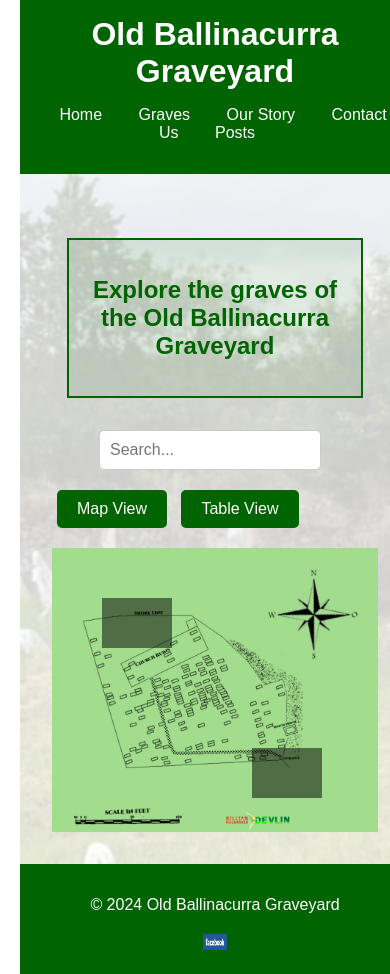
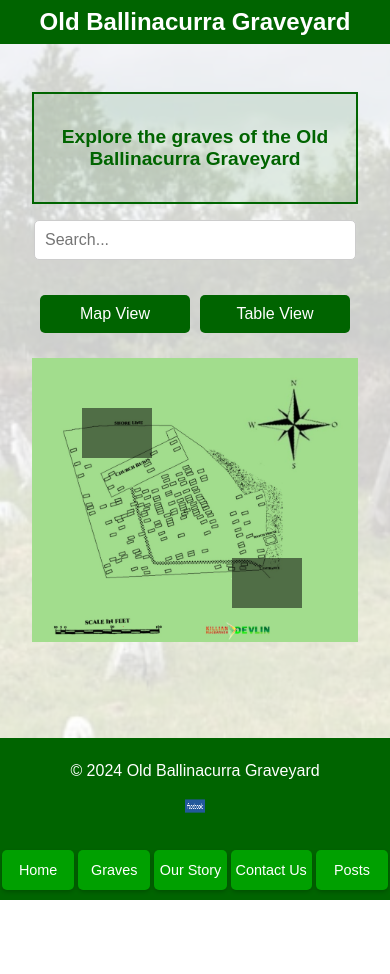
Before and after one commit to duinneacha/Old-Ballinacurra-Graveyard, a Jekyll site: the page built from graves.markdown, in a window 390 px wide. Built offline with Jekyll 4.4.1, drawn with Linux system fonts in a browser that asks for light colours; after the commit the page ends 900 px from its top, so only the background shows below that.

Commit message:
chore: Update homepage layout and styling for mobile

```diff
--- a/assets/css/styles.css
+++ b/assets/css/styles.css
@@ -4,7 +4,7 @@ html, body {
     margin: 0;
     padding: 0;
     font-family: Arial, sans-serif;
-    background-color: #ffffff; /* White background */
+    background-color: #ffffff;
 }
 
 body {
@@ -21,10 +21,10 @@ body {
 
 /* Container Styles */
 .container {
-    max-width: var(--container-max-width); /* Use CSS variable for max-width */
-    width: 100%; /* Ensure the container takes full width up to the max-width */
+    max-width: var(--container-max-width);
+    width: 100%;
     margin: 0 auto;
-    padding: 0 var(--container-padding); /* Use CSS variable for padding */
+    padding: 0 var(--container-padding);
     flex: 1;
     display: flex;
     flex-direction: column;
@@ -32,15 +32,15 @@ body {
 
 /* Header and Footer Styles */
 header, footer {
-    background: #006400; /* Dark Green */
-    color: #ffffff; /* White text */
+    background: #006400;
+    color: #ffffff;
     padding: 1rem;
     text-align: center;
 }
 
 header h1 {
-    margin: 0; /* Ensure there is no margin around the header title */
-    font-size: 2rem; /* Adjust font size as needed */
+    margin: 0;
+    font-size: 2rem;
 }
 
 /* Navigation Styles */
@@ -55,7 +55,7 @@ nav ul li {
 }
 
 nav ul li a {
-    color: #ffffff; /* White links */
+    color: #ffffff;
     text-decoration: none;
 }
 
@@ -65,14 +65,13 @@ nav ul li a:hover {
 
 /* Welcome Banner Styles */
 .welcome-banner {
-    border: 2px solid #006400; /* Dark Green border */
+    border: 2px solid #006400;
     padding: 1rem;
     margin: 2rem auto;
     text-align: center;
-    max-width: 80%; /* Limit the width of the banner */
-    background-color: rgba(0, 100, 0, 0.1); /* Light green background */
+    max-width: 80%;
+    background-color: rgba(0, 100, 0, 0.1);
 }
-
 
 /* Footer Social Buttons */
 .social-buttons a {
@@ -83,3 +82,122 @@ nav ul li a:hover {
     width: 24px;
     height: 24px;
 }
+
+/* Ensure images are responsive */
+img {
+    max-width: 100%;
+    height: auto;
+}
+
+/* Main content styles */
+main {
+    flex: 1;
+    padding: 2rem;
+    color: #006400;
+    background: url('{{ "/assets/imgs/churchruin.png" | relative_url }}') no-repeat center center;
+    background-size: cover;
+    position: relative;
+}
+
+main::before {
+    content: "";
+    position: absolute;
+    top: 0;
+    left: 0;
+    right: 0;
+    bottom: 0;
+    background: rgba(255, 255, 255, 0.8);
+    z-index: 1;
+}
+
+main > * {
+    position: relative;
+    z-index: 2;
+}
+
+/* Responsive styles */
+@media screen and (max-width: 768px) {
+    /* Container adjustments */
+    .container {
+        padding: 0;
+    }
+
+    /* Header adjustments */
+    header {
+        padding: 0.5rem;
+    }
+
+    header h1 {
+        font-size: 1.5rem;
+    }
+
+    /* Navigation adjustments for mobile */
+    nav {
+        position: fixed;
+        bottom: 0;
+        left: 0;
+        width: 100%;
+        background: #006400;
+        padding: 10px 0;
+        z-index: 1000;
+    }
+
+    nav ul {
+        display: flex;
+        justify-content: space-around;
+        padding: 0;
+        margin: 0;
+    }
+
+    nav ul li {
+        margin: 0;
+        flex: 1;
+        display: flex;
+    }
+
+    nav ul li a {
+        flex: 1;
+        display: flex;
+        justify-content: center;
+        align-items: center;
+        padding: 12px 5px;
+        text-align: center;
+        background: #00a000; /* Brighter green for better contrast */
+        color: #ffffff;
+        border-radius: 5px;
+        margin: 0 2px;
+        font-size: 0.9rem;
+        white-space: nowrap;
+        overflow: hidden;
+        text-overflow: ellipsis;
+        box-shadow: 0 2px 4px rgba(0,0,0,0.2); /* Add shadow for depth */
+        transition: background-color 0.3s, transform 0.1s;
+    }
+
+    nav ul li a:hover, nav ul li a:active {
+        background-color: #00c000; /* Even brighter on hover/active */
+        transform: translateY(1px); /* Slight push effect */
+    }
+
+    /* Adjust main content to account for fixed bottom nav */
+    main {
+        padding-bottom: 80px; /* Increased to account for larger buttons */
+    }
+
+    /* Welcome Banner adjustments */
+    .welcome-banner {
+        max-width: 95%;
+        margin: 1rem auto;
+    }
+
+    /* Footer adjustments */
+    footer {
+        padding: 0.5rem;
+        padding-bottom: 80px; /* Increased to account for larger buttons */
+    }
+
+    .social-buttons img {
+        width: 20px;
+        height: 20px;
+    }
+}
--- a/graves.markdown
+++ b/graves.markdown
@@ -57,15 +57,17 @@ show_title: false
   .home-search input[type="text"] {
     padding: 10px;
     font-size: 16px;
-    width: 200px;
+    width: calc(100% - 20px);
+    max-width: 300px;
     border: 1px solid #ccc;
     border-radius: 5px;
     margin-right: 10px;
+    margin-bottom: 10px;
   }
 
   .home-search button {
-    background-color: #006400; /* Dark Green */
-    color: #ffffff; /* White text */
+    background-color: #006400;
+    color: #ffffff;
     border: none;
     padding: 10px 20px;
     cursor: pointer;
@@ -76,38 +78,30 @@ show_title: false
 
   .view-toggle {
     margin-bottom: 20px;
+    display: flex;
+    justify-content: center;
+    flex-wrap: wrap;
   }
 
   .view-toggle button {
-    background-color: #006400; /* Dark Green */
-    color: #ffffff; /* White text */
+    background-color: #006400;
+    color: #ffffff;
     border: none;
     padding: 10px 20px;
-    margin: 0 5px;
+    margin: 5px;
     cursor: pointer;
     font-size: 16px;
     border-radius: 5px;
     transition: background-color 0.3s ease;
+    flex: 1;
+    max-width: 150px;
   }
 
   .view-toggle button:hover {
-    background-color: #004d00; /* Darker Green on hover */
+    background-color: #004d00;
   }
 
-
-/*
-  #graves-table {
-    width: 100%;
-    border-collapse: collapse;
-    margin: 20px 0;
-    font-size: 1em;
-    font-family: 'Arial', sans-serif;
-    min-width: 400px;
-    box-shadow: 0 0 20px rgba(0, 0, 0, 0.15);
-  } */
-
-/* Map Container */
-
+  /* Map Container */
   .map-container {
     position: relative;
     width: 100%;
@@ -132,12 +126,12 @@ show_title: false
     border: 1px solid #ccc;
     padding: 10px;
     display: none;
+    max-width: 80%;
+    word-wrap: break-word;
   }
 
-
-/* Table Container */
-
-   .table-container {
+  /* Table Container */
+  .table-container {
     width: 100%;
     overflow-x: auto;
   }
@@ -146,14 +140,14 @@ show_title: false
     width: 100%;
     border-collapse: collapse;
     margin: 20px 0;
-    font-size: 1em;
+    font-size: 0.9em;
     font-family: 'Arial', sans-serif;
-    min-width: 400px;
+    min-width: 300px;
     box-shadow: 0 0 20px rgba(0, 0, 0, 0.15);
   }
 
   #graves-table th, #graves-table td {
-    padding: 12px 15px;
+    padding: 10px 12px;
     border: 1px solid #ccc;
     text-align: left;
   }
@@ -172,9 +166,31 @@ show_title: false
     background-color: #f3f3f3;
   }
 
+  /* Responsive adjustments */
+  @media screen and (max-width: 768px) {
+    .home-search input[type="text"] {
+      width: calc(100% - 20px);
+      margin-right: 0;
+    }
 
+    .view-toggle button {
+      width: calc(50% - 10px);
+      margin: 5px;
+    }
+
+    #graves-table {
+      font-size: 0.8em;
+    }
+
+    #graves-table th, #graves-table td {
+      padding: 6px 8px;
+    }
+
+    .welcome-banner h2 {
+      font-size: 1.2em;
+    }
+  }
 </style>
-
 <script>
   const dataUrl = "{{ '/assets/data/vip_grave_list.txt' | relative_url }}";
 </script>
```
